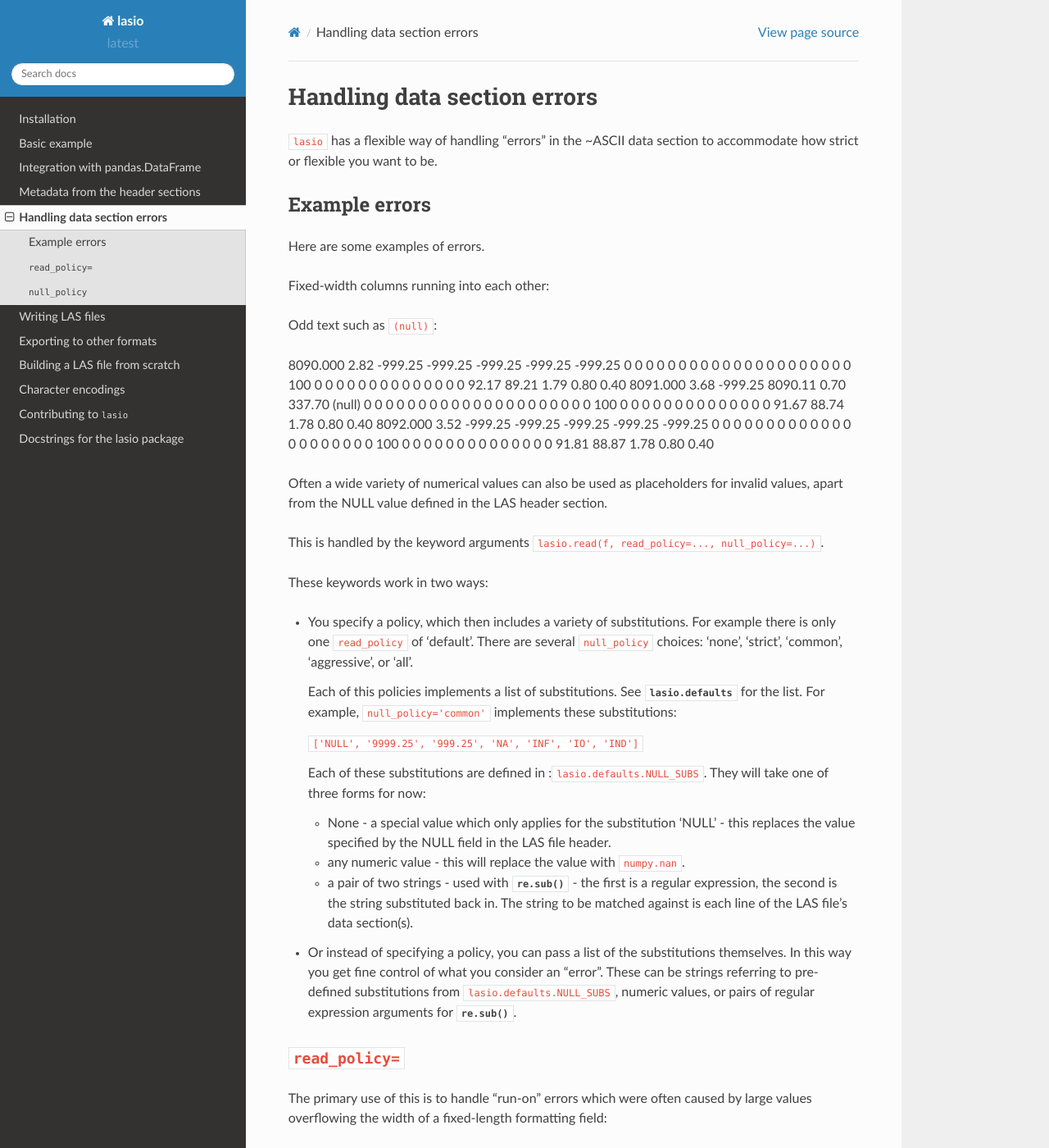
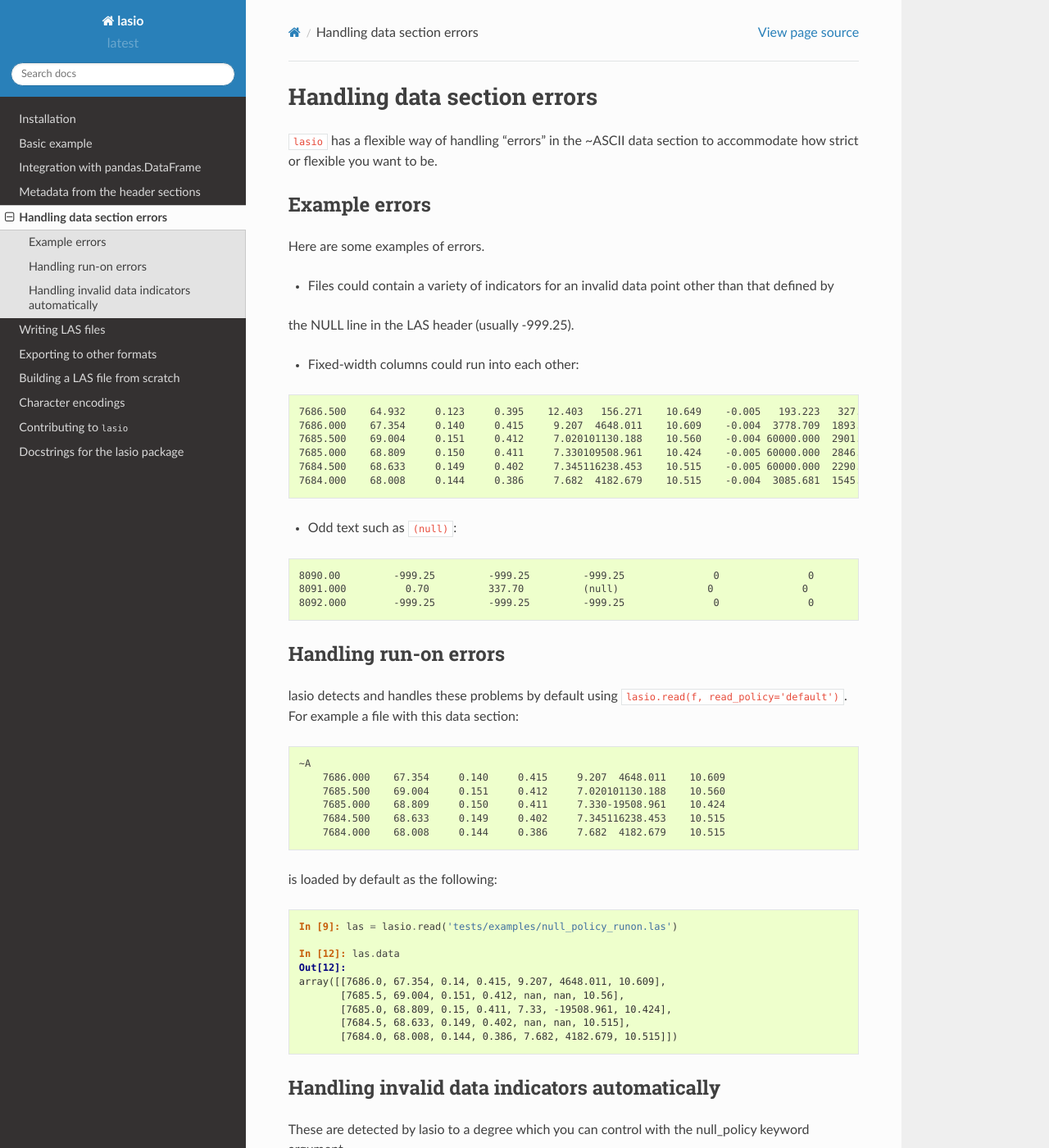
Before and after one commit to kinverarity1/lasio, a Sphinx documentation site: the page built from docs/source/handling-data-section-errors.rst, in a window 1280 px wide and 1400 px high. Shown: the whole window at 82% size. Built offline with Sphinx 7.4.7 and the Read the Docs theme 2.0.0, drawn with Linux system fonts in a browser that asks for light colours; formulas are drawn with MathJax 3; some of the changed text lies outside the part shown.

Commit message:
update docs

```diff
--- a/docs/source/handling-data-section-errors.rst
+++ b/docs/source/handling-data-section-errors.rst
@@ -9,88 +9,89 @@ Example errors
 
 Here are some examples of errors.
 
-Fixed-width columns running into each other:
+* Files could contain a variety of indicators for an invalid data point other than that defined by
+the NULL line in the LAS header (usually -999.25).
 
-.. highlight:: none
+* Fixed-width columns could run into each other:
 
-    7690.000    67.930     0.144     0.406     7.491  2312.429    10.386     0.023  3933.536  4697.728    -0.035     4.331     2.056    19.630
-    7689.500    67.695     0.142     0.368     8.005  2632.364    10.339     0.017  2748.889  3173.198    -0.046     4.233     2.118    32.280
-    7689.000    66.953     0.137     0.286    10.920   500.294    10.388     0.022   524.575   675.178    -0.043     4.100     2.249    41.565
-    7688.500    66.035     0.130     0.180    15.736   100.798    10.196     0.035   107.640   144.964    -0.022     3.987     2.420    22.323
-    7688.000    64.277     0.118     0.146    22.688    51.593     9.965     0.031    51.131    68.895     0.006     3.957     2.475    22.118
-    7687.500    62.832     0.108     0.207    23.239    43.447     9.964     0.016    44.684    62.518     0.047     4.101     2.376    15.425
-    7687.000    63.633     0.113     0.322    18.866    59.974    10.659    -0.001    61.304    95.710     0.046     4.325     2.192    23.342
+.. code-block:: none
+
     7686.500    64.932     0.123     0.395    12.403   156.271    10.649    -0.005   193.223   327.902    -0.023     4.491     2.074    29.652
     7686.000    67.354     0.140     0.415     9.207  4648.011    10.609    -0.004  3778.709  1893.751    -0.048     4.513     2.041   291.910
     7685.500    69.004     0.151     0.412     7.020101130.188    10.560    -0.004 60000.000  2901.317    -0.047     4.492     2.046   310.119
     7685.000    68.809     0.150     0.411     7.330109508.961    10.424    -0.005 60000.000  2846.619    -0.042     4.538     2.049   376.968
     7684.500    68.633     0.149     0.402     7.345116238.453    10.515    -0.005 60000.000  2290.275    -0.051     4.543     2.063   404.972
     7684.000    68.008     0.144     0.386     7.682  4182.679    10.515    -0.004  3085.681  1545.842    -0.046     4.484     2.089   438.195
-    7683.500    67.695     0.142     0.368     7.859  1340.012    10.555    -0.002  1147.204  1075.280    -0.036     4.382     2.118   330.848
 
-Odd text such as ``(null)``:
-
-8090.000            2.82         -999.25         -999.25         -999.25         -999.25         -999.25               0               0               0               0               0               0               0               0               0               0               0               0               0               0               0               0               0               0               0               0               0             100               0               0               0               0               0               0               0               0               0               0               0               0               0               0           92.17           89.21            1.79            0.80            0.40
-8091.000            3.68         -999.25         8090.11            0.70          337.70          (null)               0               0               0               0               0               0               0               0               0               0               0               0               0               0               0               0               0               0               0               0               0             100               0               0               0               0               0               0               0               0               0               0               0               0               0               0           91.67           88.74            1.78            0.80            0.40
-8092.000            3.52         -999.25         -999.25         -999.25         -999.25         -999.25               0               0               0               0               0               0               0               0               0               0               0               0               0               0               0               0               0               0               0               0               0             100               0               0               0               0               0               0               0               0               0               0               0               0               0               0           91.81           88.87            1.78            0.80            0.40
-
-Often a wide variety of numerical values can also be used as placeholders for invalid values, apart from the NULL value defined in the LAS header section.
-
-
-This is handled by the keyword arguments ``lasio.read(f, read_policy=..., null_policy=...)``.
-
-These keywords work in two ways:
-
-* You specify a policy, which then includes a variety of substitutions. For
-  example there is only one ``read_policy`` of 'default'. There are several
-  ``null_policy`` choices: 'none', 'strict', 'common', 'aggressive', or 'all'.
-
-  Each of this policies implements a list of substitutions. See
-  :mod:`lasio.defaults` for the list. For example, ``null_policy='common'``
-  implements these substitutions:
-
-  ``['NULL', '9999.25', '999.25', 'NA', 'INF', 'IO', 'IND']``
-
-  Each of these substitutions are defined in :``lasio.defaults.NULL_SUBS``.
-  They will take one of three forms for now:
-
-  - None - a special value which only applies for the substitution 'NULL' - this
-    replaces the value specified by the NULL field in the LAS file header.
-  - any numeric value - this will replace the value with ``numpy.nan``.
-  - a pair of two strings - used with :func:`re.sub` - the first is a regular
-    expression, the second is the string substituted back in. The string
-    to be matched against is each line of the LAS file's data section(s).
-
-* Or instead of specifying a policy, you can pass a list of the substitutions
-  themselves. In this way you get fine control of what you consider an "error".
-  These can be strings referring to pre-defined substitutions from
-  ``lasio.defaults.NULL_SUBS``, numeric values, or pairs of
-  regular expression arguments for :func:`re.sub`.
-
-``read_policy=``
-----------------
-
-The primary use of this is to handle "run-on" errors which were often caused by
-large values overflowing the width of a fixed-length formatting field:
+* Odd text such as ``(null)``:
 
 .. code-block:: none
 
-    150.05   13.2  -945.23   3.12
-    150.06   54.8 -1583.01   2.42
-    150.07   27.1 -9782.25   4.21
-    150.08   89.0-10248.37   1.82
-    150.09   35.2 -8871.24   0.14
+    8090.00         -999.25         -999.25         -999.25               0               0               0               0               0               0               0               0
+    8091.000          0.70          337.70          (null)               0               0               0               0               0               0               0               0
+    8092.000        -999.25         -999.25         -999.25               0               0               0               0               0              0               0               0
 
-``read_policy='default'`` (which is the default setting) will use the
-substitutions ``'run-on(-)'``, ``'run-on(.)'``, and ``'run-on(NaN.)'`` to fix
-these errors wherever possible. (In the specific example above it will be able
-to recover both true values 89.0 and -10248.37, but in other examples they
-will be unrecoverable and replaced with ``NaN``.)
+Handling run-on errors
+----------------------
 
-``null_policy``
----------------
+lasio detects and handles these problems by default using ``lasio.read(f, read_policy='default')``.
+For example a file with this data section:
 
-These are the pre-defined null substitutions:
+.. code-block:: none
+
+    ~A
+        7686.000    67.354     0.140     0.415     9.207  4648.011    10.609
+        7685.500    69.004     0.151     0.412     7.020101130.188    10.560
+        7685.000    68.809     0.150     0.411     7.330-19508.961    10.424
+        7684.500    68.633     0.149     0.402     7.345116238.453    10.515
+        7684.000    68.008     0.144     0.386     7.682  4182.679    10.515
+
+is loaded by default as the following:
+
+.. code-block:: ipython
+
+    In [9]: las = lasio.read('tests/examples/null_policy_runon.las')
+
+    In [12]: las.data
+    Out[12]:
+    array([[7686.0, 67.354, 0.14, 0.415, 9.207, 4648.011, 10.609],
+           [7685.5, 69.004, 0.151, 0.412, nan, nan, 10.56],
+           [7685.0, 68.809, 0.15, 0.411, 7.33, -19508.961, 10.424],
+           [7684.5, 68.633, 0.149, 0.402, nan, nan, 10.515],
+           [7684.0, 68.008, 0.144, 0.386, 7.682, 4182.679, 10.515]])
+
+Handling invalid data indicators automatically
+----------------------------------------------
+
+These are detected by lasio to a degree which you can control with the
+null_policy keyword argument.
+
+You can specify a policy of 'none', 'strict', 'common', 'aggressive',
+or 'all'. These policies all include a subset of pre-defined substitutions.
+Or you can give your own list of substitutions. Here is the list of
+predefined policies and substitutions from :mod:`lasio.defaults`.
+
+Policies that you can pick with e.g. ``null_policy='common'``:
+
+.. code-block:: python
+
+    NULL_POLICIES = {
+        'none': [],
+        'strict': ['NULL', ],
+        'common': ['NULL', '(null)', '-',
+                   '9999.25', '999.25', 'NA', 'INF', 'IO', 'IND'],
+        'aggressive': ['NULL', '(null)', '--',
+                       '9999.25', '999.25', 'NA', 'INF', 'IO', 'IND',
+                       '999', '999.99', '9999', '9999.99' '2147483647', '32767',
+                       '-0.0', ],
+        'all': ['NULL', '(null)', '-',
+                '9999.25', '999.25', 'NA', 'INF', 'IO', 'IND',
+                '999', '999.99', '9999', '9999.99' '2147483647', '32767', '-0.0',
+                'numbers-only', ],
+        'numbers-only': ['numbers-only', ]
+        }
+
+Or substitutions you could specify with e.g. ``null_policy=['NULL', '999.25', 'INF']``:
 
 .. code-block:: python
 
@@ -118,25 +119,87 @@ These are the pre-defined null substitutions:
                          (re.compile(r'[ ]([^ 0-9.\-+]+)'), ' NaN '), ],
         }
 
-As described above, you don't actually need to specify these individually
-unless you want to. These are the predefined policies that you can pass easily
-as e.g. ``lasio.read(f, null_policy='strict')``. See:
+You can also specify substitutions directly. E.g. for a file with this
+data section:
 
-.. code-block:: python
+.. code-block:: none
 
-    NULL_POLICIES = {
-        'none': [],
-        'strict': ['NULL', ],
-        'common': ['NULL',
-                   '9999.25', '999.25', 'NA', 'INF', 'IO', 'IND'],
-        'aggressive': ['NULL',
-                       '9999.25', '999.25', 'NA', 'INF', 'IO', 'IND',
-                       '999', '999.99', '9999', '9999.99' '2147483647', '32767',
-                       '-0.0', ],
-        'all': ['NULL',
-                '9999.25', '999.25', 'NA', 'INF', 'IO', 'IND',
-                '999', '999.99', '9999', '9999.99' '2147483647', '32767', '-0.0',
-                'numbers-only', ]
-        }
+    ~A  DEPTH     DT       RHOB     NPHI     SFLU     SFLA      ILM      ILD
+    1670.000    9998  2550.000    0.450  123.450  123.450  110.200  105.600
+    1669.875    9999  2550.000    0.450  123.450  123.450  110.200  105.600
+    1669.750   10000       ERR    0.450  123.450  -999.25  110.200  105.600
 
-See ``tests/test_null_policy.py`` (`link <>`__) for more examples.
+Ordinarily it would raise an exception:
+
+.. code-block:: ipython
+
+    In [13]: las = lasio.read('tests/examples/null_policy_ERR.las')
+    ---------------------------------------------------------------------------
+    ValueError                                Traceback (most recent call last)
+    ~\Code\lasio\lasio\reader.py in read_file_contents(file_obj, regexp_subs, value_null_subs, ignore_data)
+        271                 try:
+    --> 272                     data = read_data_section_iterative(file_obj, regexp_subs, value_null_subs)
+        273                 except:
+
+    ~\Code\lasio\lasio\reader.py in read_data_section_iterative(file_obj, regexp_subs, value_null_subs)
+        348
+    --> 349     array = np.fromiter(items(file_obj), np.float64, -1)
+        350     for value in value_null_subs:
+
+    ValueError: could not convert string to float: 'ERR'
+
+    During handling of the above exception, another exception occurred:
+
+    LASDataError                              Traceback (most recent call last)
+    <ipython-input-13-0cb27623119d> in <module>()
+    ----> 1 las = lasio.read('tests/examples/null_policy_ERR.las')
+
+    ~\Code\lasio\lasio\__init__.py in read(file_ref, **kwargs)
+         41
+         42     '''
+    ---> 43     return LASFile(file_ref, **kwargs)
+
+    ~\Code\lasio\lasio\las.py in __init__(self, file_ref, **read_kwargs)
+         76
+         77         if not (file_ref is None):
+    ---> 78             self.read(file_ref, **read_kwargs)
+         79
+         80     def read(self, file_ref,
+
+    ~\Code\lasio\lasio\las.py in read(self, file_ref, ignore_data, read_policy, null_policy, ignore_header_errors, **kwargs)
+        106
+        107         self.raw_sections = reader.read_file_contents(
+    --> 108             file_obj, regexp_subs, value_null_subs, ignore_data=ignore_data, )
+        109
+        110         if hasattr(file_obj, "close"):
+
+    ~\Code\lasio\lasio\reader.py in read_file_contents(file_obj, regexp_subs, value_null_subs, ignore_data)
+        274                     raise exceptions.LASDataError(
+        275                         traceback.format_exc()[:-1] +
+    --> 276                         ' in data section beginning line {}'.format(i + 1))
+        277                 sections[line] = {
+        278                     "section_type": "data",
+
+    LASDataError: Traceback (most recent call last):
+      File "C:\Users\kent\Code\lasio\lasio\reader.py", line 272, in read_file_contents
+        data = read_data_section_iterative(file_obj, regexp_subs, value_null_subs)
+      File "C:\Users\kent\Code\lasio\lasio\reader.py", line 349, in read_data_section_iterative
+        array = np.fromiter(items(file_obj), np.float64, -1)
+    ValueError: could not convert string to float: 'ERR' in data section beginning line 43
+
+But if we specify the regular expression to use with :func:`re.sub`, we can
+easily load it:
+
+.. code-block:: ipython
+
+    In [14]: las = lasio.read('tests/examples/null_policy_ERR.las', null_policy=[('ERR', ' NaN '), ])
+
+    In [16]: las.data
+    Out[16]:
+    array([[1670.0, 9998.0, 2550.0, 0.45, 123.45, 123.45, 110.2, 105.6],
+           [1669.875, 9999.0, 2550.0, 0.45, 123.45, 123.45, 110.2, 105.6],
+           [1669.75, 10000.0, nan, 0.45, 123.45, -999.25, 110.2, 105.6]])
+
+    In [17]:
+
+See ``tests/test_null_policy.py`` (`link <>`__) for some examples.
```
Also changed, not shown: 1 other file.
